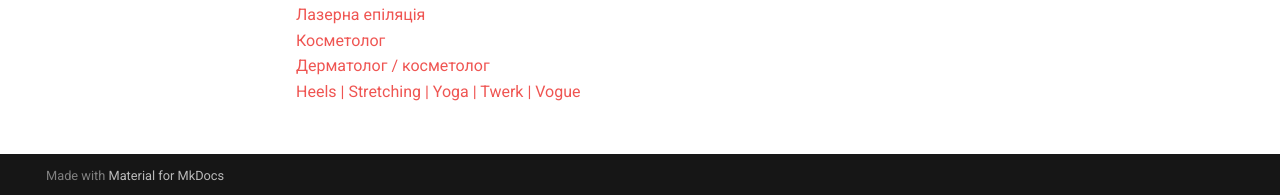
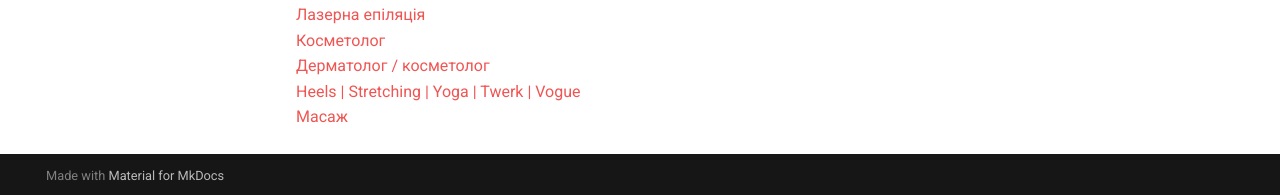
Before and after one commit to WladMl/ua-it-wro, an MkDocs documentation site: the page built from docs/services.md, in a window 1280 px wide and 930 px high. Shown: the part 732-927 px from the top of the window. Built offline with MkDocs 1.6.1 and Material for MkDocs 9.7.7, drawn with Linux system fonts in a browser that asks for light colours.

Commit message:
fix content

```diff
--- a/docs/services.md
+++ b/docs/services.md
@@ -22,7 +22,8 @@
 [Лазерна епіляція][8] <br />
 [Косметолог][9] <br />
 [Дерматолог / косметолог][10] <br />
-[Heels | Stretching | Yoga | Twerk | Vogue][11] <br />
+[Heels | Stretching | Yoga | Twerk | Vogue][12] <br />
+[Масаж][13] <br />
 
 <!-- resources -->
 
```
Also changed, not shown: other parts of docs/services.md (+1 -0 lines).
